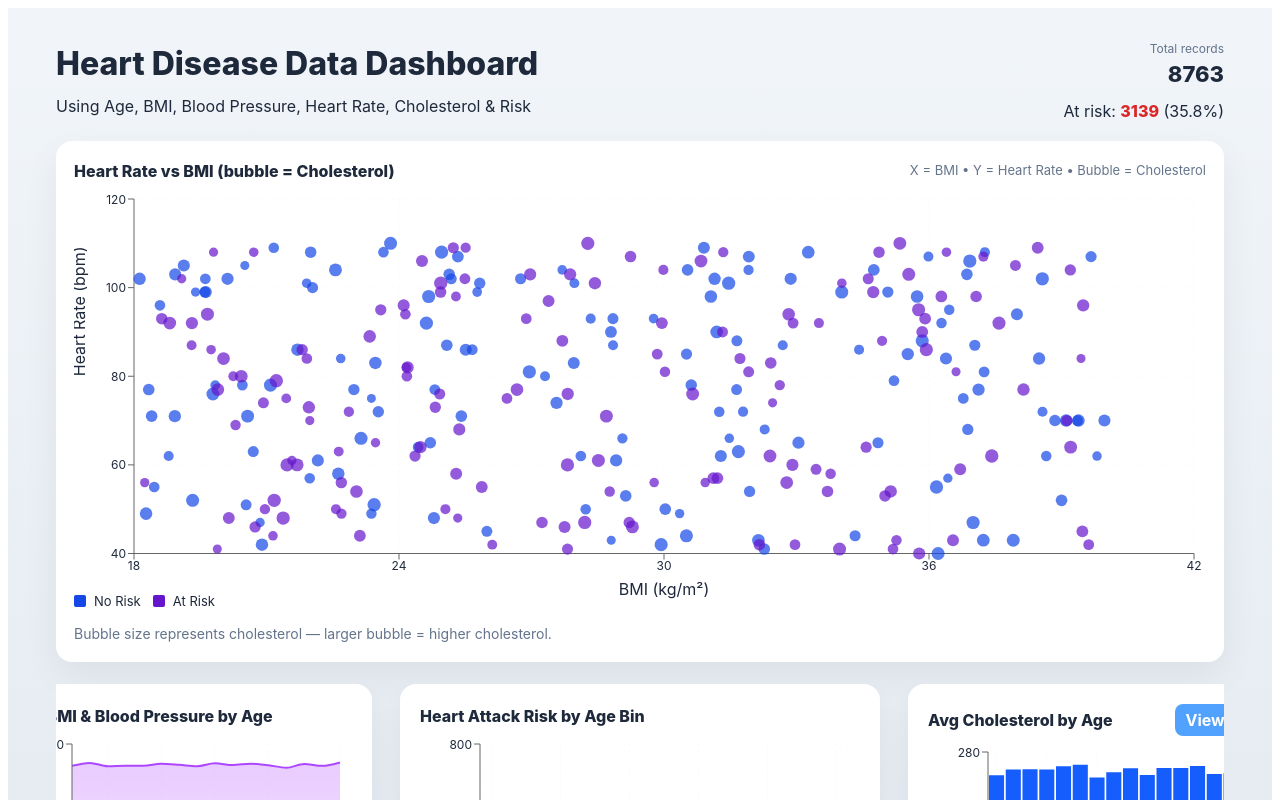
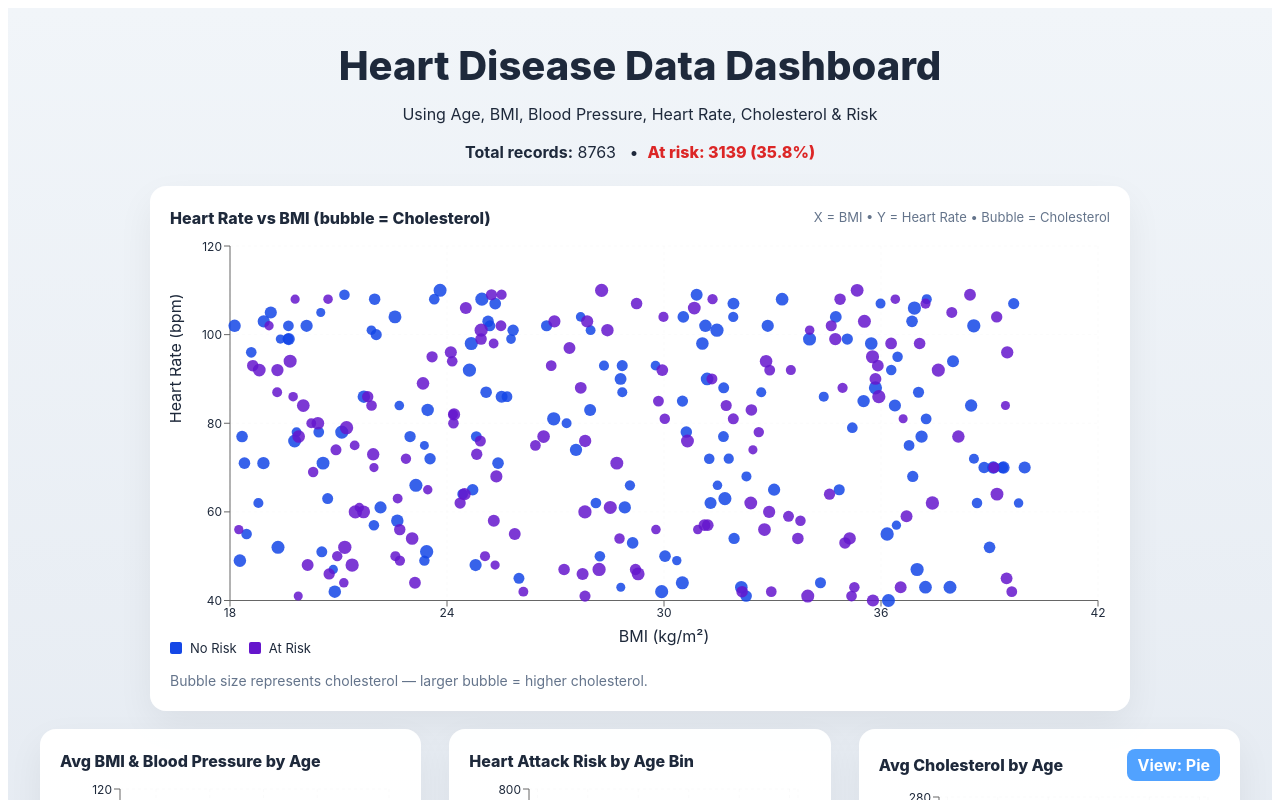
Before and after one commit to Vartika-S28/Heart_Disease_Dashboard, a React (Vite) app: page / in a window 1280 px wide. Shown: the top 800 px of the page. Built offline with nearby package versions, Linux system fonts and the light colour scheme.

Commit message:
updated ui

```diff
--- a/src/dashboard2.jsx
+++ b/src/dashboard2.jsx
@@ -20,6 +20,14 @@ import {
   Scatter,
   ZAxis,
 } from "recharts";
+
+/* Dashboard.jsx
+   - centered header + summary
+   - large scatter is centered and limited so it doesn't stretch the layout
+   - three smaller charts below are responsive and sit in one row on wide screens
+   - uses the COLORS palette you provided
+   - drop this file into src/ and keep public/heart.csv
+*/
 
 const AGE_BIN_SIZE = 5;
 function ageBinLabel(age) {
@@ -53,32 +61,19 @@ function parseBloodPressure(bpRaw) {
   return null;
 }
 
-/* Updated color palette using your specified colors */
+/* Colors (using the tokens you shared) */
 const COLORS = {
-  // area chart: avg BMI (blue-500) and avg BP (purple-500)
-  areaBMI: "oklch(62.3% .214 259.815)",      // --color-blue-500
-  areaBP: "oklch(62.7% .265 303.9)",         // --color-purple-500
-
-  // stacked risk: noRisk (teal-600) and atRisk (pink-400)
-  riskNo: "oklch(60% .118 184.704)",         // --color-teal-600
-  riskAt: "oklch(71.8% .202 349.761)",       // --color-pink-400
-
-  // cholesterol bars (blue-600)
-  cholBar: "oklch(54.6% .245 262.881)",      // --color-blue-600
-
-  // pie slices
-  pieSlice1: "oklch(71.4% .203 305.504)",    // --color-purple-400
-  pieSlice2: "oklch(70.7% .165 254.624)",    // --color-blue-400
-
-  // scatter distinct colors (blue-700 + indigo-700)
-  scatterNo: "oklch(48.8% .243 264.376)",    // --color-blue-700 with transparency
-  scatterAt: "oklch(45.7% .240 293.267)",    // --color-indigo-700 with transparency
-
-  // legend solid boxes
-  scatterNoBox: "oklch(48.8% .243 264.376)", // blue-700
-  scatterAtBox: "oklch(45.7% .240 293.267)", // indigo-700
-
-  // text / card background
+  areaBMI: "oklch(62.3% .214 259.815)", // blue-500
+  areaBP: "oklch(62.7% .265 303.9)", // purple-500
+  riskNo: "oklch(60% .118 184.704)", // teal-600
+  riskAt: "oklch(71.8% .202 349.761)", // pink-400
+  cholBar: "oklch(54.6% .245 262.881)", // blue-600
+  pieSlice1: "oklch(71.4% .203 305.504)",
+  pieSlice2: "oklch(70.7% .165 254.624)",
+  scatterNo: "oklch(48.8% .243 264.376)",
+  scatterAt: "oklch(45.7% .240 293.267)",
+  scatterNoBox: "oklch(48.8% .243 264.376)",
+  scatterAtBox: "oklch(45.7% .240 293.267)",
   textMuted: "#1e293b",
   cardBg: "rgba(255,255,255,0.98)",
   accentRed: "#dc2626",
@@ -282,30 +277,24 @@ export default function Dashboard() {
   ];
   const PIE_COLORS = [COLORS.pieSlice1, COLORS.pieSlice2];
 
-  const SMALL_CARD_W = 380;
-  const MID_CARD_W = 480;
+  // responsive layout (centered header + restrained large scatter)
   const page = {
     minHeight: "100vh",
     background: "linear-gradient(180deg, #f1f5f9, #e2e8f0)",
     fontFamily: "Inter, Roboto, sans-serif",
     color: "#1e293b",
-    padding: "32px 0",
+    padding: "28px 12px",
     boxSizing: "border-box",
   };
-  const wrapper = { maxWidth: 1440, margin: "0 auto", padding: "0 48px", boxSizing: "border-box" };
-  const headerRow = { display: "flex", justifyContent: "space-between", alignItems: "flex-start", marginBottom: 18, gap: 12 };
-  const summaryBox = { textAlign: "right", minWidth: 220 };
+  const wrapper = { maxWidth: 1400, margin: "0 auto", padding: "0 20px", boxSizing: "border-box" };
 
+  // cards grid for the small charts row - try to keep them in one row on wide screens
   const cardsRow = {
-    display: "flex",
+    display: "grid",
+    gridTemplateColumns: "repeat(3, 1fr)",
     gap: 28,
     alignItems: "flex-start",
-    flexWrap: "nowrap",
-    overflowX: "auto",
-    paddingBottom: 6,
-    justifyContent: "center",
-    paddingLeft: 12,
-    paddingRight: 12,
+    marginTop: 18,
   };
 
   const card = {
@@ -313,43 +302,61 @@ export default function Dashboard() {
     borderRadius: 16,
     padding: 20,
     boxShadow: "0 14px 36px rgba(2,6,23,0.06)",
-    width: SMALL_CARD_W,
     boxSizing: "border-box",
-    flex: "0 0 auto",
   };
-  const cardLarge = { ...card, width: MID_CARD_W };
+
+  const scatterCardStyle = {
+    ...card,
+    maxWidth: 980,
+    margin: "0 auto",
+  };
 
   return (
     <div style={page}>
       <div style={wrapper}>
-        <div style={headerRow}>
-          <div>
-            <h1 style={{ margin: 0, fontSize: 32, fontWeight: 800, color: COLORS.textMuted }}>Heart Disease Data Dashboard</h1>
-            <div style={{ marginTop: 6, color: COLORS.textMuted }}>Using Age, BMI, Blood Pressure, Heart Rate, Cholesterol & Risk</div>
+        {/* Centered header + summary */}
+        <div style={{ textAlign: "center", marginBottom: 22 }}>
+          <h1 style={{ margin: 0, fontSize: 40, fontWeight: 800, color: COLORS.textMuted }}>
+            Heart Disease Data Dashboard
+          </h1>
+          <div style={{ marginTop: 6, fontSize: 16, color: COLORS.textMuted }}>
+            Using Age, BMI, Blood Pressure, Heart Rate, Cholesterol & Risk
           </div>
-
-          <div style={summaryBox}>
-            <div style={{ fontSize: 12, color: "#64748b" }}>Total records</div>
-            <div style={{ fontSize: 22, fontWeight: 800, color: "#1e293b" }}>{summary.total}</div>
-            <div style={{ marginTop: 8, color: COLORS.textMuted }}>
-              At risk: <span style={{ color: COLORS.accentRed, fontWeight: 800 }}>{summary.atRisk}</span> ({percentAtRisk}%)
-            </div>
+          <div style={{ marginTop: 14, fontSize: 16, color: COLORS.textMuted }}>
+            <span style={{ fontWeight: 700 }}>Total records:</span> {summary.total} &nbsp;&nbsp;•&nbsp;&nbsp;
+            <span style={{ color: COLORS.accentRed, fontWeight: 800 }}>At risk: {summary.atRisk} ({percentAtRisk}%)</span>
           </div>
         </div>
 
-        <div style={{ marginBottom: 22 }}>
-          <div style={{ ...card, width: "100%", padding: 18, boxSizing: "border-box" }}>
+        {/* Centered large scatter */}
+        <div style={{ marginBottom: 10 }}>
+          <div style={scatterCardStyle}>
             <div style={{ display: "flex", justifyContent: "space-between", alignItems: "center", marginBottom: 8 }}>
-              <div style={{ fontSize: 16, fontWeight: 800, color: "#1e293b", wordBreak: "break-word" }}>Heart Rate vs BMI (bubble = Cholesterol)</div>
+              <div style={{ fontSize: 16, fontWeight: 800, color: COLORS.textMuted }}>
+                Heart Rate vs BMI (bubble = Cholesterol)
+              </div>
               <div style={{ fontSize: 13, color: "#64748b" }}>X = BMI • Y = Heart Rate • Bubble = Cholesterol</div>
             </div>
-
             <div style={{ height: 420 }}>
               <ResponsiveContainer width="100%" height="100%">
                 <ScatterChart margin={{ top: 8, right: 12, left: 0, bottom: 0 }}>
                   <CartesianGrid strokeDasharray="3 3" opacity={0.08} />
-                  <XAxis type="number" dataKey="BMI" name="BMI" tick={{ fontSize: 12, fill: COLORS.textMuted }} domain={["auto", "auto"]} label={{ value: "BMI (kg/m²)", position: "bottom", offset: 0, fill: COLORS.textMuted }} />
-                  <YAxis type="number" dataKey="HeartRate" name="Heart Rate" tick={{ fontSize: 12, fill: COLORS.textMuted }} domain={["auto", "auto"]} label={{ value: "Heart Rate (bpm)", angle: -90, position: "insideLeft", fill: COLORS.textMuted }} />
+                  <XAxis
+                    type="number"
+                    dataKey="BMI"
+                    name="BMI"
+                    tick={{ fontSize: 12, fill: COLORS.textMuted }}
+                    domain={["auto", "auto"]}
+                    label={{ value: "BMI (kg/m²)", position: "bottom", offset: 0, fill: COLORS.textMuted }}
+                  />
+                  <YAxis
+                    type="number"
+                    dataKey="HeartRate"
+                    name="Heart Rate"
+                    tick={{ fontSize: 12, fill: COLORS.textMuted }}
+                    domain={["auto", "auto"]}
+                    label={{ value: "Heart Rate (bpm)", angle: -90, position: "insideLeft", fill: COLORS.textMuted }}
+                  />
                   <ZAxis dataKey="Cholesterol" range={[30, 140]} name="Cholesterol" />
                   <Tooltip cursor={{ strokeDasharray: "3 3" }} formatter={(value, name) => [value, name]} labelFormatter={(label) => `BMI: ${label}`} />
                   <Legend
@@ -366,25 +373,25 @@ export default function Dashboard() {
                       </div>
                     )}
                   />
-                  <Scatter name="No Risk" data={scatterRisk0} fill={COLORS.scatterNo} fillOpacity={0.7} />
-                  <Scatter name="At Risk" data={scatterRisk1} fill={COLORS.scatterAt} fillOpacity={0.7} />
+                  <Scatter name="No Risk" data={scatterRisk0} fill={COLORS.scatterNo} fillOpacity={0.85} />
+                  <Scatter name="At Risk" data={scatterRisk1} fill={COLORS.scatterAt} fillOpacity={0.85} />
                 </ScatterChart>
               </ResponsiveContainer>
             </div>
-
             <div style={{ marginTop: 12, color: "#64748b", fontSize: 14 }}>
               Bubble size represents cholesterol — larger bubble = higher cholesterol.
             </div>
           </div>
         </div>
 
+        {/* Three smaller charts in a centered grid row */}
         <div style={cardsRow}>
+          {/* Area chart: BMI & BP */}
           <div style={card}>
             <div style={{ display: "flex", justifyContent: "space-between", alignItems: "center", marginBottom: 8 }}>
-              <div style={{ fontSize: 16, fontWeight: 800, color: "#1e293b", wordBreak: "break-word" }}>Avg BMI & Blood Pressure by Age</div>
+              <div style={{ fontSize: 16, fontWeight: 800, color: "#1e293b" }}>Avg BMI & Blood Pressure by Age</div>
             </div>
-
-            <div style={{ height: 320 }}>
+            <div style={{ height: 300 }}>
               <ResponsiveContainer width="100%" height="100%">
                 <AreaChart data={ageAgg} margin={{ top: 8, right: 12, left: 0, bottom: 0 }}>
                   <defs>
@@ -409,11 +416,12 @@ export default function Dashboard() {
             </div>
           </div>
 
-          <div style={cardLarge}>
+          {/* Stacked bar: risk */}
+          <div style={card}>
             <div style={{ display: "flex", justifyContent: "space-between", alignItems: "center", marginBottom: 8 }}>
-              <div style={{ fontSize: 16, fontWeight: 800, color: "#1e293b", wordBreak: "break-word" }}>Heart Attack Risk by Age Bin</div>
+              <div style={{ fontSize: 16, fontWeight: 800, color: "#1e293b" }}>Heart Attack Risk by Age Bin</div>
             </div>
-            <div style={{ height: 360 }}>
+            <div style={{ height: 300 }}>
               <ResponsiveContainer width="100%" height="100%">
                 <BarChart data={riskStack} margin={{ top: 8, right: 12, left: 0, bottom: 0 }}>
                   <XAxis dataKey="ageBin" tick={{ fontSize: 12, fill: COLORS.textMuted }} />
@@ -428,9 +436,10 @@ export default function Dashboard() {
             </div>
           </div>
 
+          {/* Cholesterol (bar or pie toggle) */}
           <div style={card}>
             <div style={{ display: "flex", justifyContent: "space-between", alignItems: "center", marginBottom: 8 }}>
-              <div style={{ fontSize: 16, fontWeight: 800, color: "#1e293b", wordBreak: "break-word" }}>{rightView === "bar" ? "Avg Cholesterol by Age" : "Overall Risk Distribution"}</div>
+              <div style={{ fontSize: 16, fontWeight: 800, color: "#1e293b" }}>{rightView === "bar" ? "Avg Cholesterol by Age" : "Overall Risk Distribution"}</div>
               <div>
                 <button
                   onClick={() => setRightView((v) => (v === "bar" ? "pie" : "bar"))}
@@ -449,7 +458,7 @@ export default function Dashboard() {
               </div>
             </div>
 
-            <div style={{ height: 320 }}>
+            <div style={{ height: 300 }}>
               {rightView === "bar" ? (
                 <ResponsiveContainer width="100%" height="100%">
                   <ComposedChart data={cholByAge} margin={{ top: 8, right: 12, left: 0, bottom: 0 }}>
@@ -458,7 +467,7 @@ export default function Dashboard() {
                     <CartesianGrid strokeDasharray="3 3" opacity={0.08} />
                     <Tooltip />
                     <Legend content={CustomLegend} />
-                    <Bar dataKey="chol" barSize={20} fill={COLORS.cholBar} name="Avg Cholesterol" />
+                    <Bar dataKey="chol" barSize={18} fill={COLORS.cholBar} name="Avg Cholesterol" />
                   </ComposedChart>
                 </ResponsiveContainer>
               ) : (
@@ -466,16 +475,7 @@ export default function Dashboard() {
                   <PieChart>
                     <Tooltip />
                     <Legend content={CustomLegend} />
-                    <Pie
-                      data={pieData}
-                      dataKey="value"
-                      nameKey="name"
-                      cx="50%"
-                      cy="45%"
-                      innerRadius={48}
-                      outerRadius={84}
-                      label={(entry) => `${entry.name}: ${entry.value}`}
-                    >
+                    <Pie data={pieData} dataKey="value" nameKey="name" cx="50%" cy="50%" innerRadius={42} outerRadius={72} label={(entry) => `${entry.name}: ${entry.value}`}>
                       {pieData.map((entry, idx) => (
                         <Cell key={`cell-${idx}`} fill={PIE_COLORS[idx % PIE_COLORS.length]} />
                       ))}
```
